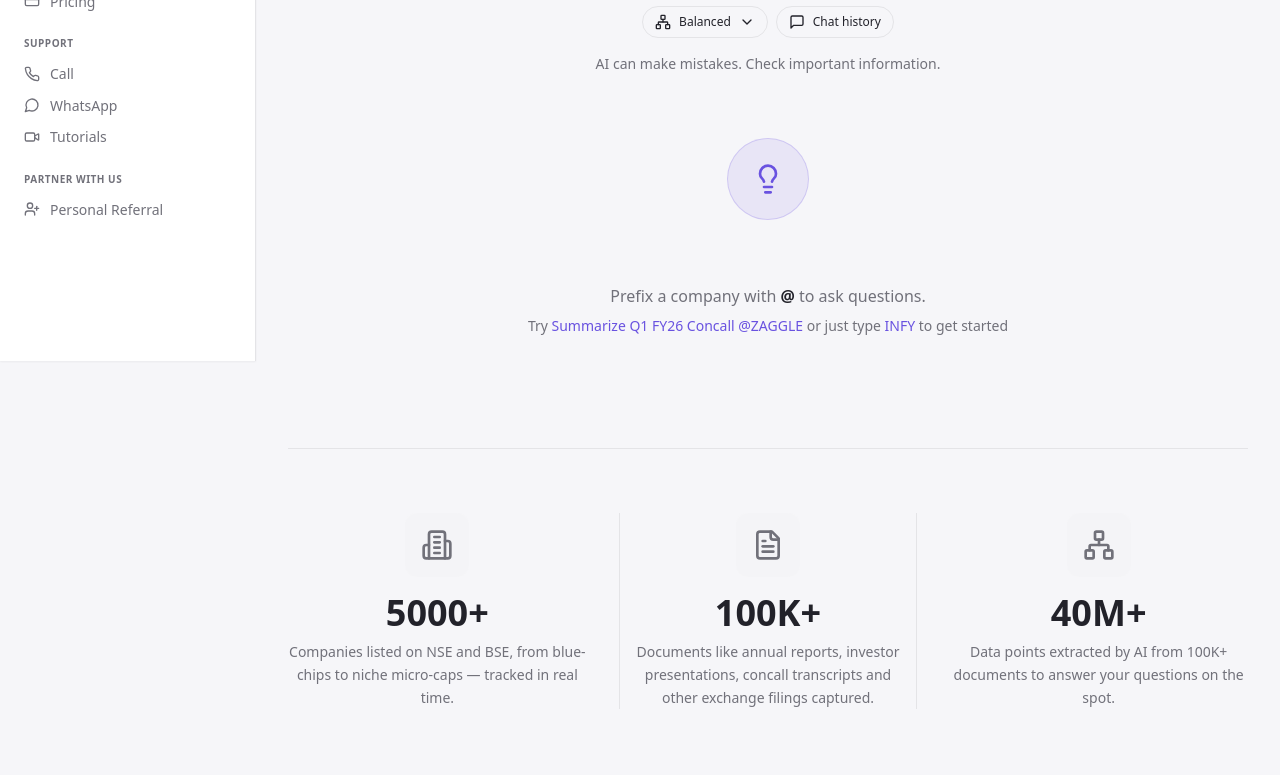
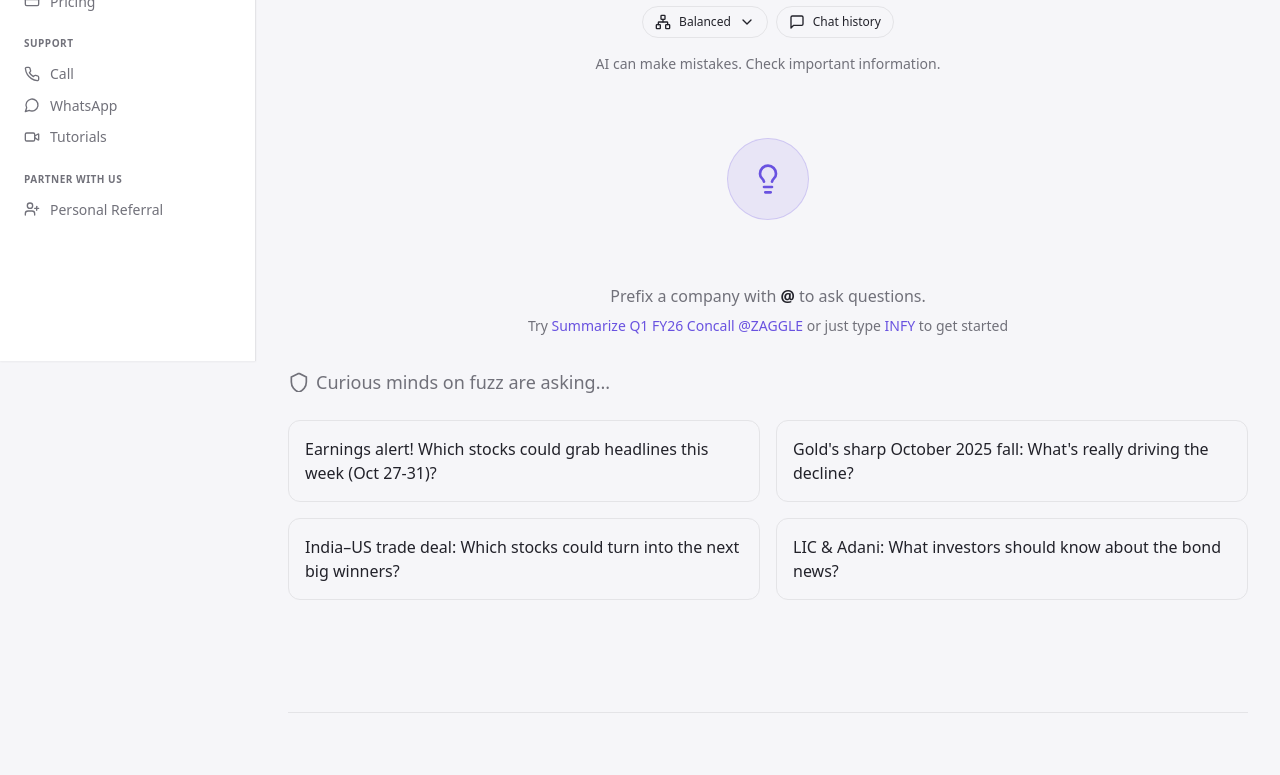
Before and after one commit to xclusivemoneyai/user-dashboard-xm, a React (Vite) app: page /xm-gpt in a window 1280 px wide. Shown: the part 439-1214 px from the top of the page. Before the commit the page ends 1180 px from the top, so only its background shows below. Built offline with nearby package versions, Linux system fonts and the light colour scheme.

Commit message:
Refactor XM GPT UI

```diff
--- a/src/pages/XmGpt.tsx
+++ b/src/pages/XmGpt.tsx
@@ -112,7 +112,7 @@ const XmGpt = () => {
                       Chat history
                     </Button>
                   </SheetTrigger>
-                  <SheetContent side="left" className="w-full sm:w-96 p-0">
+                  <SheetContent side="right" className="w-full sm:w-96 p-0">
                     <div className="flex flex-col h-full">
                       <SheetHeader className="px-6 py-4 border-b">
                         <div className="flex items-center gap-3">
@@ -210,6 +210,42 @@ const XmGpt = () => {
                 to get started
               </p>
             </div>
+
+            {/* Curious Minds Section */}
+            <div className="mt-16 space-y-6">
+              <div className="flex items-center gap-2 text-muted-foreground">
+                <svg className="h-5 w-5" viewBox="0 0 24 24" fill="none" stroke="currentColor" strokeWidth="2">
+                  <path d="M12 2L4 6v6c0 5.55 3.84 10.74 9 12 5.16-1.26 9-6.45 9-12V6l-8-4z" />
+                </svg>
+                <h2 className="text-lg font-medium">Curious minds on fuzz are asking...</h2>
+              </div>
+
+              <div className="grid grid-cols-1 md:grid-cols-2 gap-4">
+                <button className="text-left p-4 rounded-lg border border-border hover:border-primary/50 hover:bg-muted/50 transition-all group">
+                  <p className="text-foreground group-hover:text-primary transition-colors">
+                    Earnings alert! Which stocks could grab headlines this week (Oct 27-31)?
+                  </p>
+                </button>
+
+                <button className="text-left p-4 rounded-lg border border-border hover:border-primary/50 hover:bg-muted/50 transition-all group">
+                  <p className="text-foreground group-hover:text-primary transition-colors">
+                    Gold's sharp October 2025 fall: What's really driving the decline?
+                  </p>
+                </button>
+
+                <button className="text-left p-4 rounded-lg border border-border hover:border-primary/50 hover:bg-muted/50 transition-all group">
+                  <p className="text-foreground group-hover:text-primary transition-colors">
+                    India–US trade deal: Which stocks could turn into the next big winners?
+                  </p>
+                </button>
+
+                <button className="text-left p-4 rounded-lg border border-border hover:border-primary/50 hover:bg-muted/50 transition-all group">
+                  <p className="text-foreground group-hover:text-primary transition-colors">
+                    LIC & Adani: What investors should know about the bond news?
+                  </p>
+                </button>
+              </div>
+            </div>
           </div>
 
           {/* Stats Section */}
```
